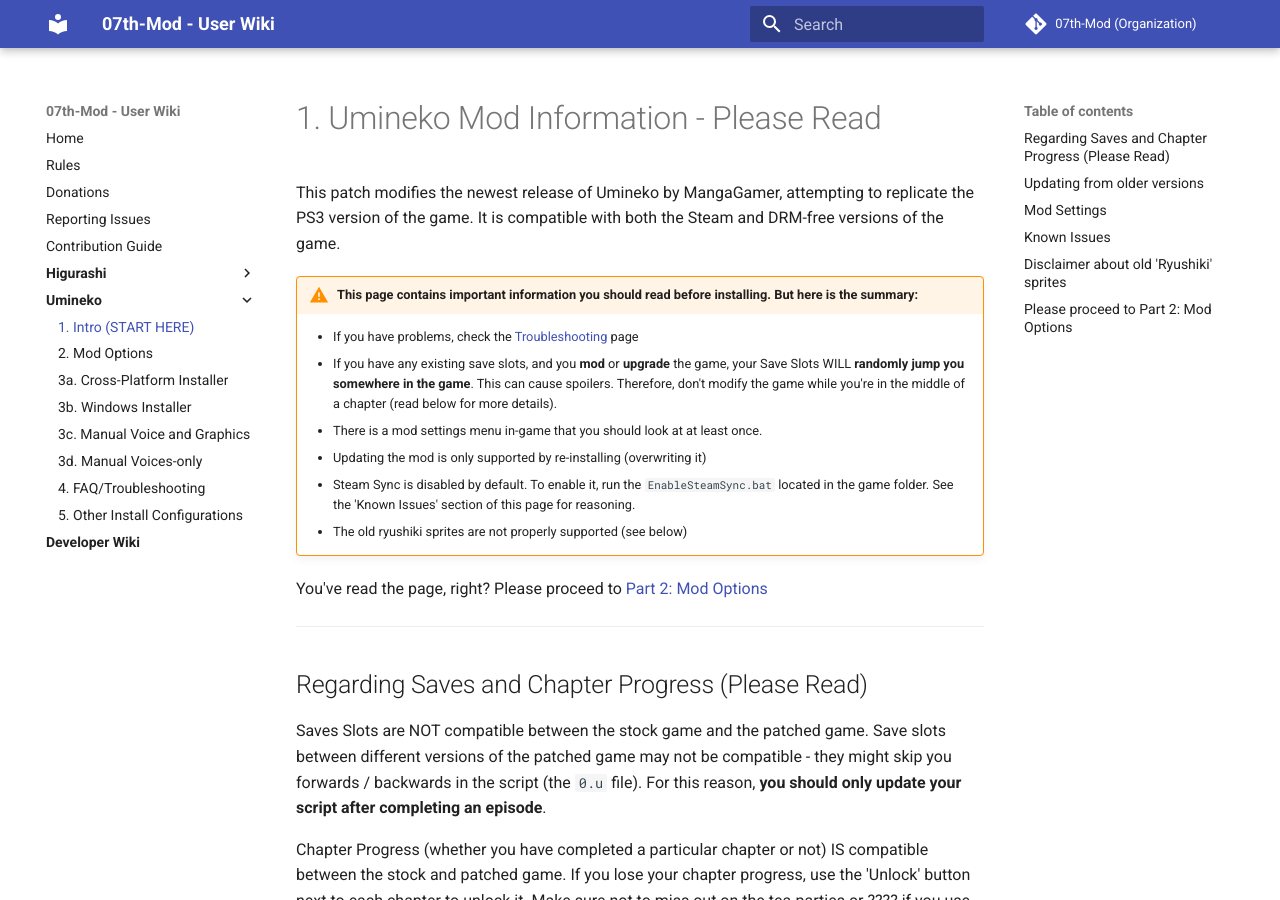
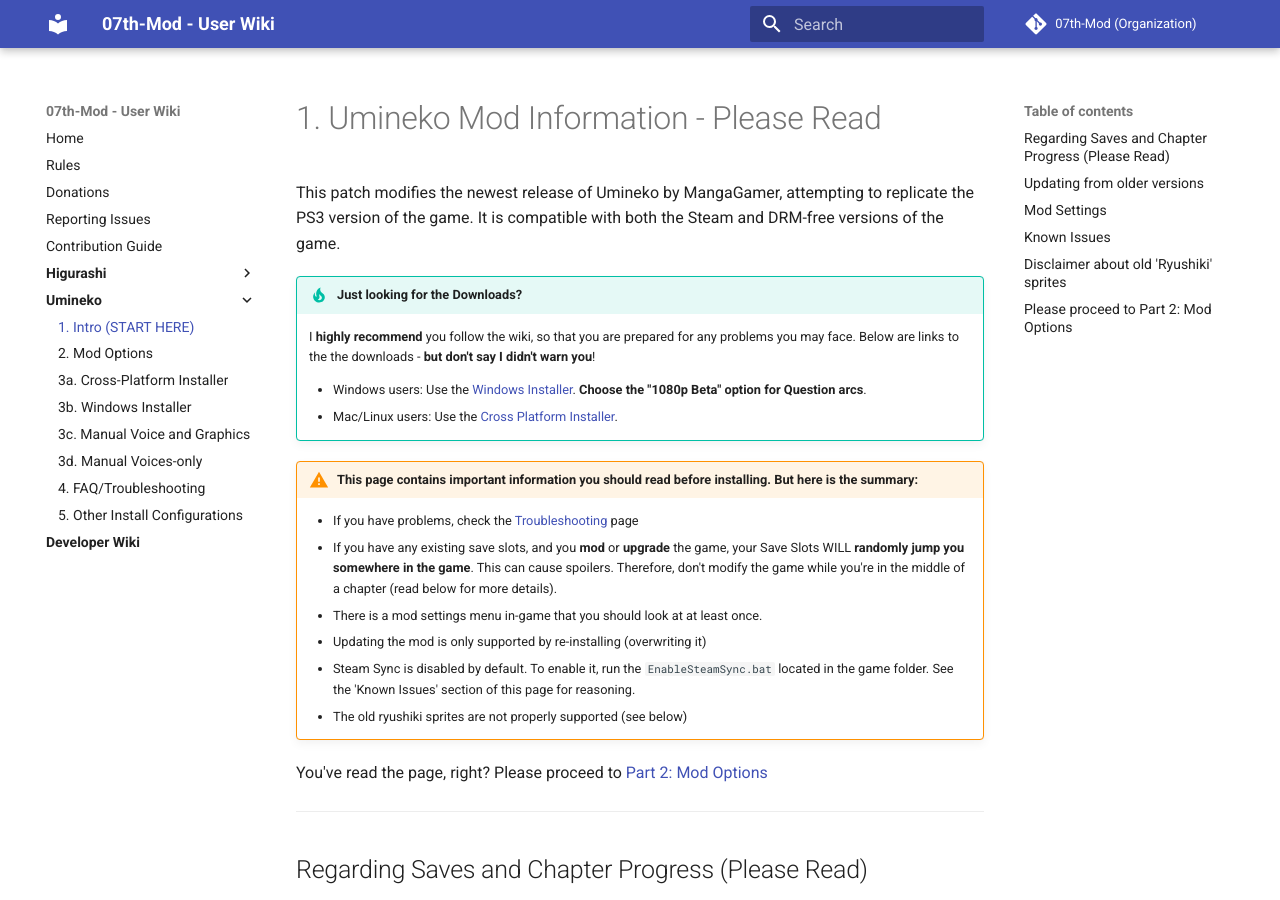
Before and after one commit to 07th-mod/wiki, an MkDocs documentation site: the page built from docs/Umineko/Umineko-Getting-started.md, in a window 1280 px wide and 900 px high. Built offline with MkDocs 1.6.1 and Material for MkDocs 9.7.7, drawn with Linux system fonts in a browser that asks for light colours.

Commit message:
Add shortcut for downloads and update windows-only installer instructions

```diff
--- a/docs/Umineko/Umineko-Getting-started.md
+++ b/docs/Umineko/Umineko-Getting-started.md
@@ -1,6 +1,12 @@
 # 1. Umineko Mod Information - Please Read
 
 This patch modifies the newest release of Umineko by MangaGamer, attempting to replicate the PS3 version of the game. It is compatible with both the Steam and DRM-free versions of the game.
+
+!!! tip "Just looking for the Downloads?"
+    I **highly recommend** you follow the wiki, so that you are prepared for any problems you may face. Below are links to the the downloads - **but don't say I didn't warn you**!
+
+    - Windows users: Use the [Windows Installer](Umineko-Legacy-Installer.md). **Choose the "1080p Beta" option for Question arcs**.
+    - Mac/Linux users: Use the [Cross Platform Installer](../Mod-Installer.md).
 
 !!! warning "This page contains important information you should read before installing. But here is the summary:"
     - If you have problems, check the [Troubleshooting](Umineko-Part-0-TroubleShooting-and-FAQ.md) page
```
Also changed, not shown: docs/Umineko/Umineko-Legacy-Installer.md (+2 -2 lines).
